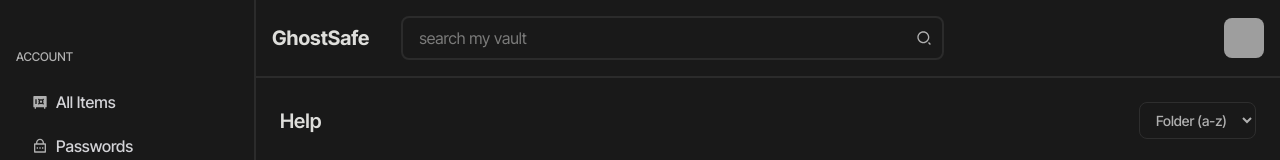
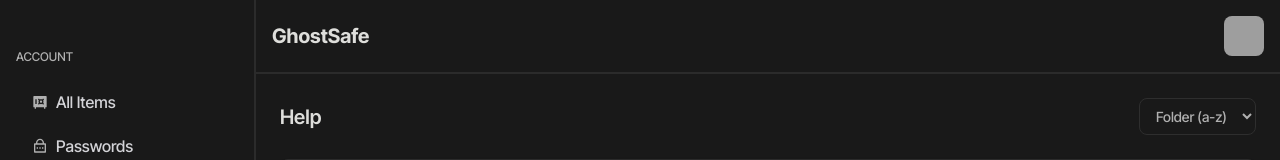
Before and after one commit to harsh749005/GhostSafe, a Next.js app: page /help in a window 1280 px wide. Shown: the top 160 px of the page. Built offline with nearby package versions, Linux system fonts and the light colour scheme; grey boxes are pictures that could not be loaded.

Commit message:
hide the search bar

```diff
--- a/app/components/Navbar.jsx
+++ b/app/components/Navbar.jsx
@@ -26,7 +26,7 @@
       <div className="flex items-center justify-between">
         <div className="flex items-center flex-1 max-w-2xl">
           <h1 className="text-[#dededb] text-xl font-bold mr-8">GhostSafe</h1>
-          <div className="flex-1 relative">
+          {/* <div className="flex-1 relative">
             <input
               type="text"
               placeholder="search my vault"
@@ -43,7 +43,7 @@
               src="/images/search-2-line.svg"
               className="absolute right-3 top-1/2 -translate-y-1/2 text-zinc-400 w-4 h-4 "
             />
-          </div>
+          </div> */}
         </div>
         {/* Profile pic */}
         <div className="flex items-center space-x-4">
```
